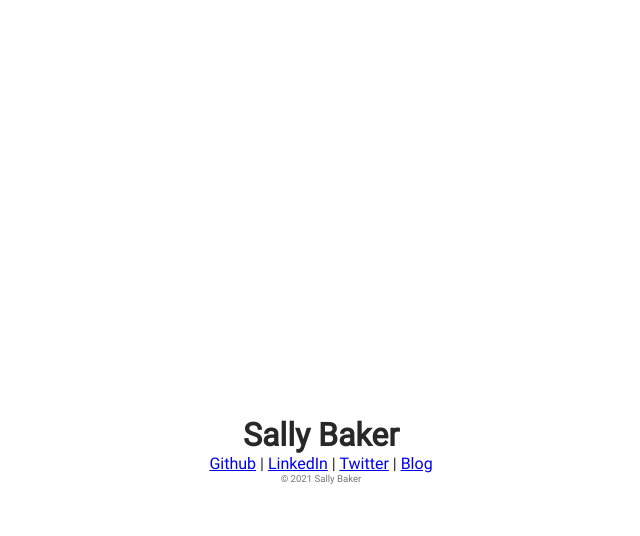
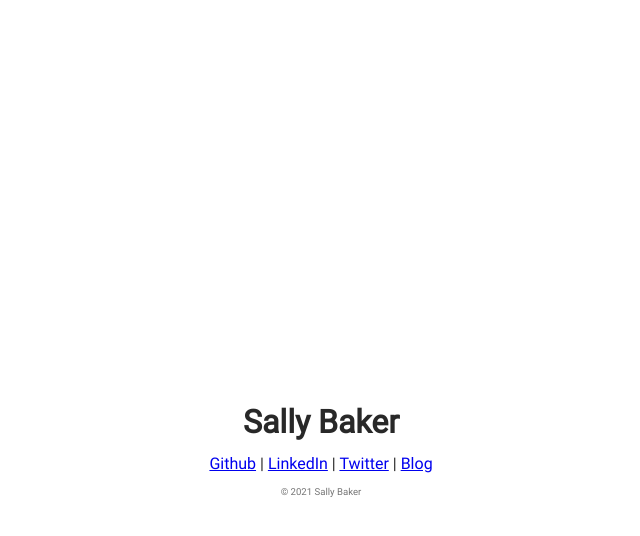
Before and after one commit to sallybaker/sallybaker.github.io, a Jekyll site: the page built from index.html, in a window 1280 px wide. Shown: the top 536 px of the page, without its empty margins (319-959 px from the left). Built offline with Jekyll 4.4.1, drawn with Linux system fonts in a browser that asks for light colours.

Commit message:
add margin to social class on homepage

```diff
--- a/assets/css/home.scss
+++ b/assets/css/home.scss
@@ -19,10 +19,10 @@ body {
   font-family: 'Roboto', sans-serif;
   color: #282828;
 }
-content {
-  text-align:center;
-}
 #copyright {
   color: #757575;
   font-size:0.6rem;
 }
+.social {
+  margin: 0.8rem;
+}
```
